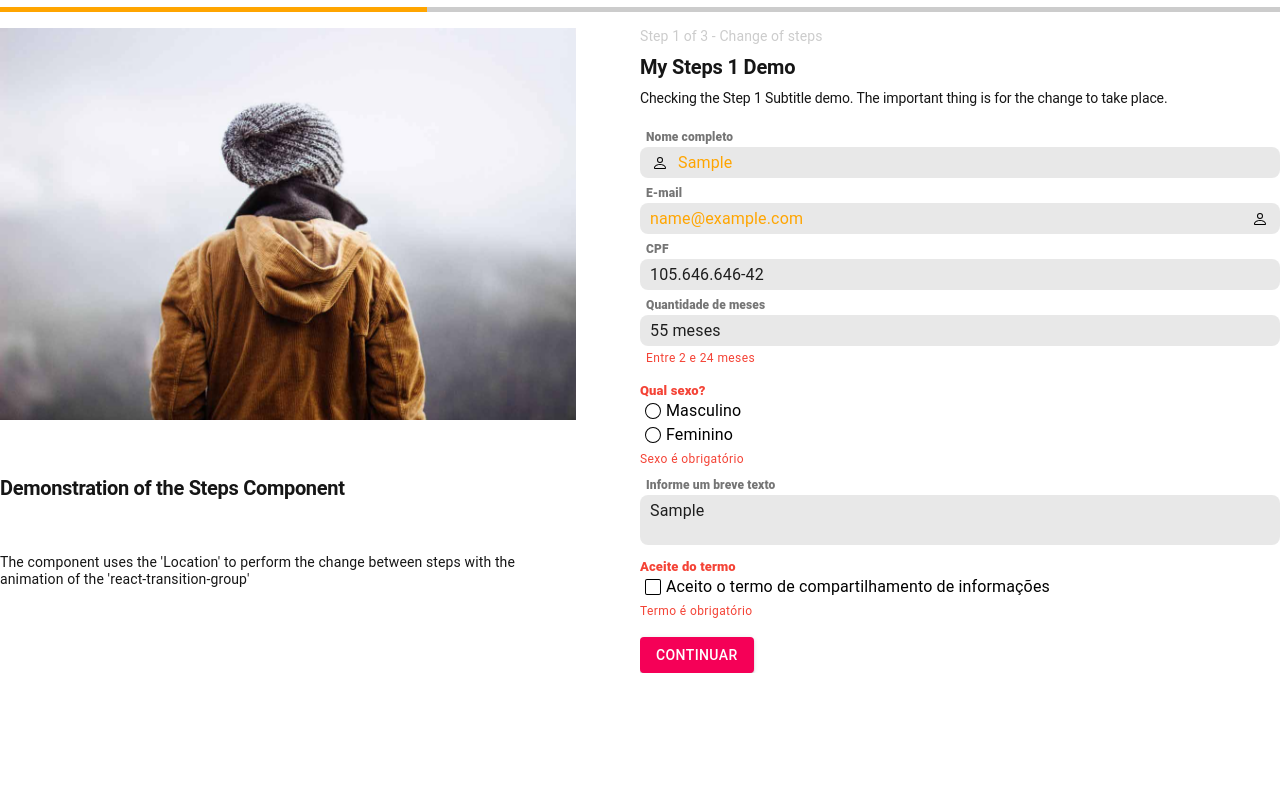
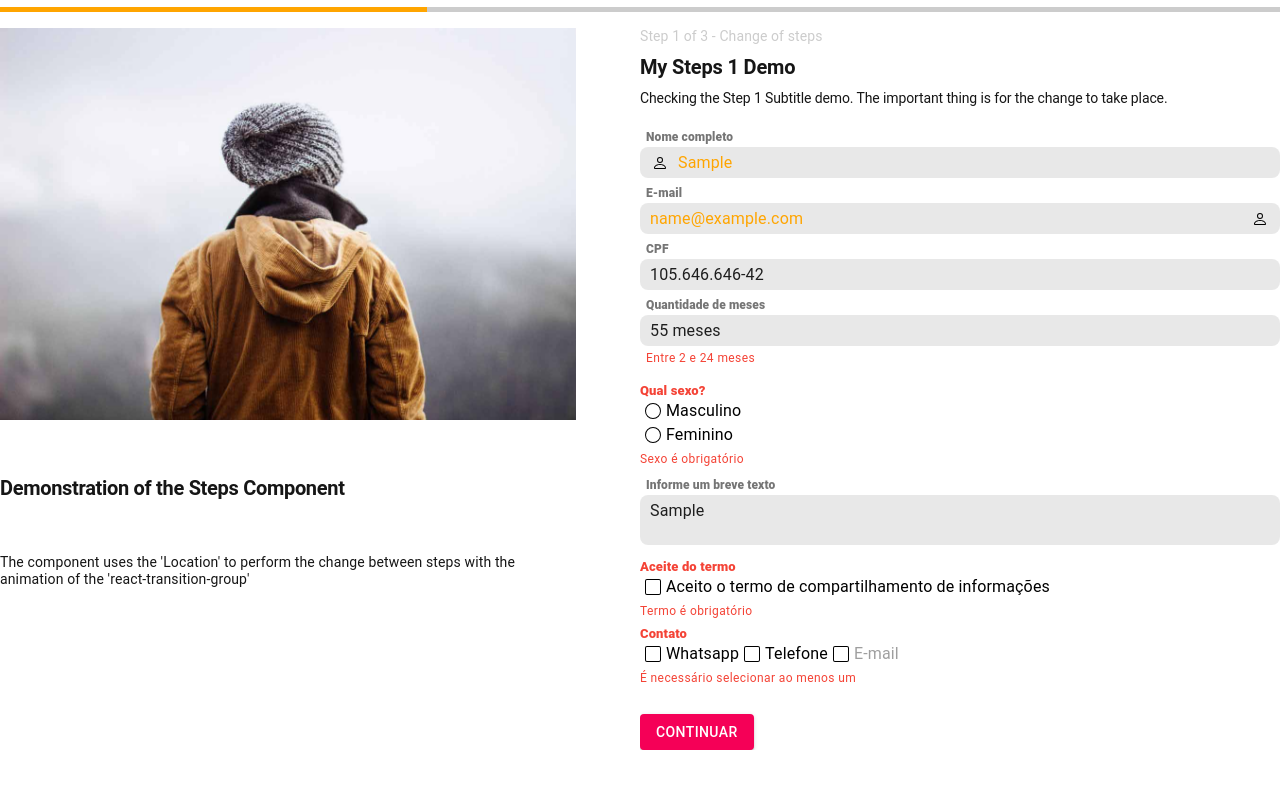
Before and after one commit to RodolfoHerman/react-hook-form-with-ui-material-and-yup, a React (Create React App) app: page / in a window 1280 px wide. Both pictures are taken after typing "Sample", "name@example.com", "5551234", "Sample" into the empty fields and a click on the button "CONTINUAR". Shown: the top 788 px of the page. Built offline with nearby package versions, Linux system fonts and the light colour scheme.

Commit message:
Implementação do componente de CheckboxGroup

```diff
--- a/src/shared/index.js
+++ b/src/shared/index.js
@@ -4,6 +4,7 @@ import InputNumber from "./inputs/InputNumber/InputNumber";
 import RadioGroup from "./inputs/RadioGroup/RadioGroup";
 import TextArea from "./inputs/TextArea/TextArea";
 import Checkbox from "./inputs/CheckboxGroup/Checkbox";
+import CheckboxGroup from "./inputs/CheckboxGroup/CheckboxGroup";
 
 export {
     Stepper,
@@ -12,4 +13,5 @@ export {
     RadioGroup,
     TextArea,
     Checkbox,
+    CheckboxGroup,
 }
--- /dev/null
+++ b/src/shared/inputs/CheckboxGroup/CheckboxGroup.js
@@ -0,0 +1,160 @@
+import React, { memo, useCallback } from "react";
+
+import {
+    FormControl,
+    FormGroup,
+    FormHelperText,
+    FormLabel,
+    makeStyles,
+} from "@material-ui/core";
+import clsx from "clsx";
+import * as _ from "lodash";
+import PropTypes from "prop-types";
+import { useControlled } from "../hooks/useControlled";
+import InputHookFormWrapper from "../InputHookFormWrapper";
+import StyledCheckbox from "../StyledCheckbox";
+
+
+const useStyle = makeStyles(() => ({
+    fieldSet: {
+        width: "100%",
+        marginBottom: 15,
+
+        "& legend": {
+            fontSize: 13,
+            color: "rgba(0, 0, 0, 0.54)",
+            fontWeight: 800,
+            fontFamily: "'Roboto', 'Helvetica', 'Arial', 'sans-serif'",
+            lineHeight: 1,
+            letterSpacing: "0.00938em",
+            marginBottom: 2,
+        },
+    }
+}))
+
+const CheckboxGroupComponent = React.forwardRef(({
+    name,
+    value = [],
+    items = [],
+    itemsCustom = [],
+    title,
+    labelPlacement = "end",
+    direction = "column",
+    checkboxIcon,
+    checkedboxIcon,
+    helperText,
+    onChange,
+    onBlur,
+    errors,
+    classes= {},
+}, ref) => {
+    const className = useStyle();
+    const [valuesProp, setvaluesProp] = useControlled({
+        controlled: value,
+        defaultState: [],
+    });
+
+    const getHelper = () => {
+        return !!helperText
+            ? helperText
+            : errors[name]?.message;
+    }
+
+    const getOptions = () => {
+        return _.isEmpty(itemsCustom)
+            ? items.map((item, index) => (
+                <StyledCheckbox
+                    key={`${name}_${index}`}
+                    label={item.label}
+                    labelPlacement={labelPlacement}
+                    disabled={item.disabled}
+                    checked={valuesProp.includes(item.value)}
+                    value={item.value}
+                    checkboxIcon={checkboxIcon}
+                    checkedboxIcon={checkedboxIcon}
+                    onChange={handleInputChange(onChange)}
+                    onBlur={onBlur}
+                    ref={ref}
+                    classes={classes}
+                />
+            ))
+            : itemsCustom.map((ItemsCustom, index) => (
+                <ItemsCustom
+                    key={`${name}_${index}`}
+                    actualCheckeds={valuesProp}
+                />
+            ))
+    }
+
+    const handleInputChange = useCallback((callback) => (event) => {
+        const { target } = event;
+        const newValues = valuesProp.includes(target.value)
+            ? valuesProp.filter((val) => val !== target.value)
+            : [...valuesProp, target.value];
+
+        if(!_.isEqual(_.sortBy(newValues), _.sortBy(valuesProp))) {
+            setvaluesProp(newValues);
+            callback && callback(newValues);
+        }
+    }, [valuesProp, setvaluesProp]);
+
+    return (
+        <FormControl
+            error={!!errors[name]}
+            component="fieldset"
+            className={clsx(className.fieldSet, classes.fieldSet)}
+        >
+            {
+                !!title && <FormLabel focused={false} component="legend">
+                    { title }
+                </FormLabel>
+            }
+            <FormGroup style={{ flexDirection: direction }}>
+                { getOptions() }
+            </FormGroup>
+            {
+                !!getHelper() && <FormHelperText>
+                    { getHelper() }
+                </FormHelperText>
+            }
+        </FormControl>
+    )
+})
+
+const CheckboxGroup = (
+    props = {
+        name: undefined,
+        value: undefined,
+        items: undefined,
+        itemsCustom: undefined,
+        title: undefined,
+        labelPlacement: undefined,
+        direction: undefined,
+        checkboxIcon: undefined,
+        checkedboxIcon: undefined,
+        helperText: undefined,
+        classes: undefined,
+    }
+) => <InputHookFormWrapper Element={CheckboxGroupComponent} {...props} />
+
+CheckboxGroup.propTypes = {
+    name: PropTypes.string.isRequired,
+    value: PropTypes.arrayOf(PropTypes.string),
+    items: PropTypes.arrayOf(
+        PropTypes.shape({
+            label: PropTypes.oneOfType([PropTypes.string, PropTypes.element]),
+            value: PropTypes.string.isRequired,
+            disabled: PropTypes.bool,
+        })
+    ),
+    itemsCustom: PropTypes.arrayOf(PropTypes.func),
+    title: PropTypes.oneOfType([PropTypes.string, PropTypes.element]),
+    labelPlacement: PropTypes.string,
+    direction: PropTypes.string,
+    checkboxIcon: PropTypes.element,
+    checkedboxIcon: PropTypes.element,
+    helperText: PropTypes.oneOfType([PropTypes.string, PropTypes.element]),
+    classes: PropTypes.object,
+}
+
+export default memo(CheckboxGroup);
--- a/src/views/DemoPage1.js
+++ b/src/views/DemoPage1.js
@@ -8,7 +8,7 @@ import * as yup from "yup";
 import { yupResolver } from '@hookform/resolvers/yup';
 import InputNumber from "../shared/inputs/InputNumber/InputNumber";
 import RadioGroup from "../shared/inputs/RadioGroup/RadioGroup";
-import { Checkbox, TextArea } from "../shared";
+import { Checkbox, CheckboxGroup, TextArea } from "../shared";
 
 
 const tempoMesesErrorText = "Entre 2 e 24 meses";
@@ -37,6 +37,7 @@ const schema = yup.object().shape({
     sexo: yup.string().required("Sexo é obrigatório"),
     texto: yup.string().required("Texto é obrigatório"),
     termo: yup.boolean().nullable().oneOf([true], "Termo é obrigatório"),
+    contato: yup.array().min(1, "É necessário selecionar ao menos um").required("É necessário selecionar ao menos um"),
 });
 
 const DemoPage1 = ({
@@ -134,6 +135,29 @@ const DemoPage1 = ({
                                 label="Aceito o termo de compartilhamento de informações"
                             />
                         </Grid>
+                        <Grid item>
+                            <CheckboxGroup
+                                title="Contato"
+                                name="contato"
+                                // value={["email"]}
+                                direction="row"
+                                items={[
+                                    {
+                                        label: "Whatsapp",
+                                        value: "whatsapp",
+                                    },
+                                    {
+                                        label: "Telefone",
+                                        value: "telefone",
+                                    },
+                                    {
+                                        label: "E-mail",
+                                        value: "email",
+                                        disabled: true,
+                                    }
+                                ]}
+                            />
+                        </Grid>
                     </Grid>
                 </FormProvider>
             </Grid>
```
